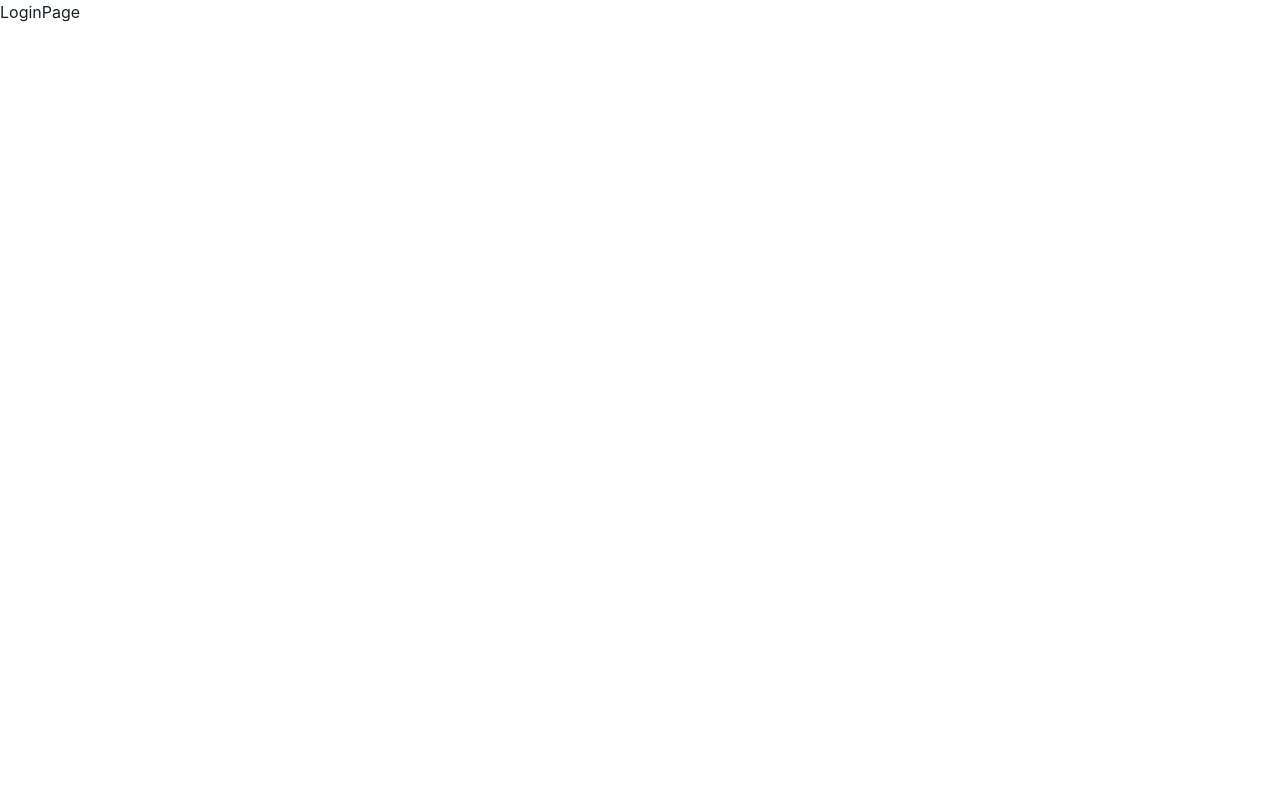
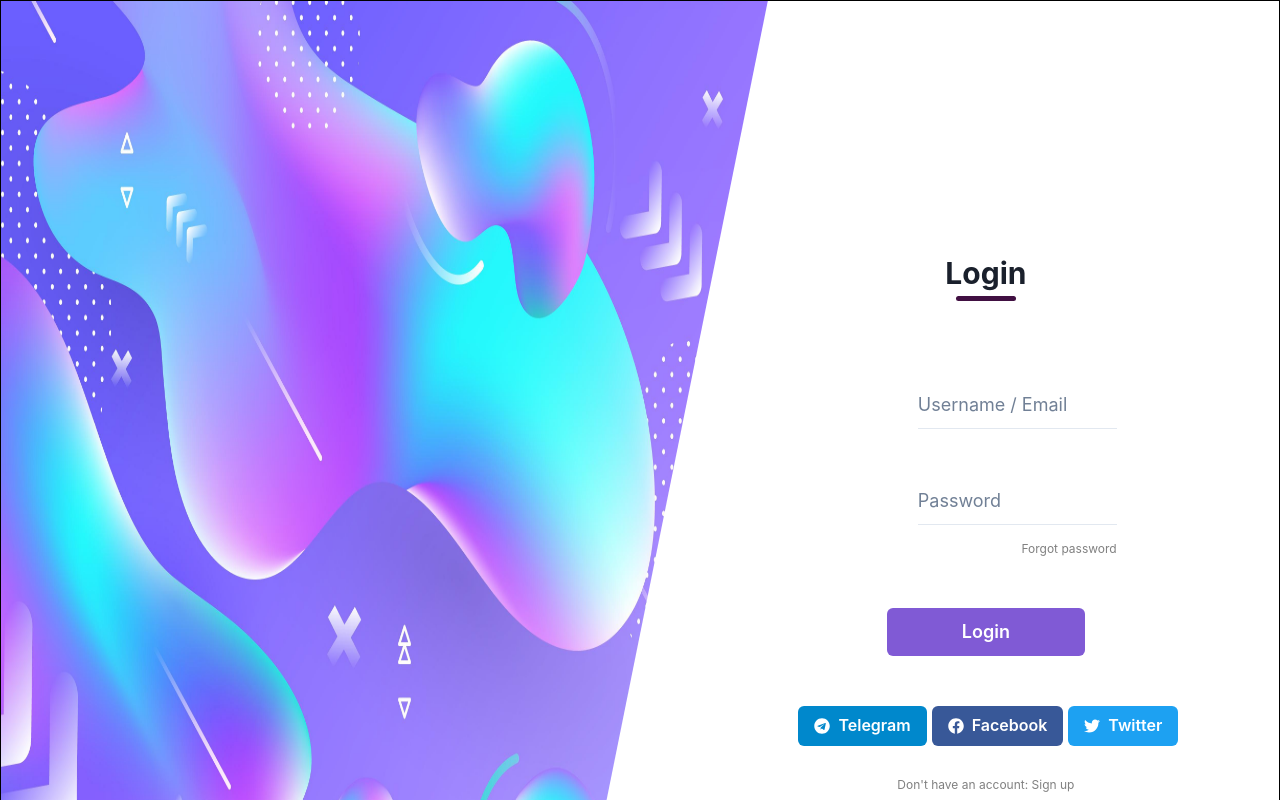
Before and after one commit to twillsonepitech/Tic-Tac-Toe, a React (Create React App) app: page / in a window 1280 px wide. Shown: the top 800 px of the page. Built offline with nearby package versions, Linux system fonts and the light colour scheme.

Commit message:
[ADD] page login (url=https://localhost:3000/)

```diff
--- a/src/pages/Login.tsx
+++ b/src/pages/Login.tsx
@@ -1,11 +1,45 @@
 import React, { Component } from 'react';
 import { Link } from 'react-router-dom';
+import '../theme/index.css'
+import bgLoginPage from '../ressources/bgLoginPage.jpg'
+import { Input, Button, ButtonGroup } from '@chakra-ui/react'
+import { FaFacebook, FaTwitter, FaTelegram } from 'react-icons/fa'
 
 export default class Login extends Component {
   render() {
     return (
       <>
-        <Link to="/login"> LoginPage </Link>
+
+        <div id="parentContainer" className="parent">
+          <div id="containerLogin" className="child1">
+            <img src={bgLoginPage} alt="bgLoginPage" className="rotation"/>
+          </div>
+
+          <div id="containerLogin" className="child2">
+            <h1 style={{ fontSize: '30px', fontWeight: 'bold'}}>Login</h1>
+            <div id="underline" className="styleUnderline"></div>
+            <div id="input" className="styleInput">
+              <Input variant='flushed' placeholder='Username / Email' size='lg'/>
+              <br/><br/><br/>
+              <Input variant='flushed' placeholder='Password' size='lg'/>
+            </div>
+              <div id="forgotPassword" className="forgotpassword">
+                <p style={{fontSize: "12px", color: "gray"}}>Forgot password</p>
+              </div>
+              <div id="btnLogin" style={{textAlign: "center", paddingTop: "50px"}}>
+                <Button colorScheme='purple' size={"lg"} paddingLeft={75} paddingRight={75}>Login</Button>
+              </div>
+              <div id="btnLogin" style={{textAlign: "center", paddingTop: "50px"}}>
+                <Button colorScheme='telegram' leftIcon={<FaTelegram />} marginLeft="5px"> Telegram </Button>
+                <Button colorScheme='facebook' leftIcon={<FaFacebook />} marginLeft="5px"> Facebook </Button>
+                <Button colorScheme='twitter' leftIcon={<FaTwitter />} marginLeft="5px"> Twitter </Button>
+              </div>
+              <div id="linkSignUp" style={{textAlign: "center", paddingTop: "30px"}}>
+                <p style={{fontSize: "12px", color: "gray"}}>Don't have an account: Sign up </p>
+              </div>
+          </div>
+
+        </div>
       </>
     )
   }
--- a/src/theme/index.css
+++ b/src/theme/index.css
@@ -1,3 +1,59 @@
 html {
   scroll-behavior: smooth;
 }
+
+body {
+  font-family: Arial;
+  text-align: center;
+}
+
+.parent {
+  border: 1px solid black;
+  height: 100%;
+  width: 100%;
+}
+
+.styleUnderline {
+  width: 60px;
+  height: 5px;
+  display: inline-block;
+  border-radius: 5px;
+  vertical-align: top;
+  background-color: rgb(65, 16, 66);
+  margin-bottom: 80px;
+}
+
+.styleInput {
+  width: 80%;
+  padding-left: 150px;
+}
+
+.forgotpassword {
+  padding-top: 15px;
+  width: 80%;
+  text-align: right;
+}
+
+.child1  {
+  position: relative;
+  width: 60%;
+  height: 100%;
+  display: inline-block;
+  vertical-align: middle;
+  background-size: contain;
+}
+
+.child2 {
+  padding-top: 250px;
+  padding-right: 75px;
+  width: 40%;
+  display: inline-block;
+  vertical-align: top;
+  text-align: center;
+}
+.rotation {
+  width: 100%;
+  height: 950px;
+  -webkit-clip-path: polygon(0 0, 57% 0, 43% 100%, 0% 100%);
+  clip-path: polygon(0 0, 100% 0, 75% 100%, 0% 100%);
+}
--- /dev/null
+++ b/src/types/index.d.ts
@@ -0,0 +1,6 @@
+declare module "*.png";
+
+declare module "*.jpg" {
+    const path: string;
+    export default path;
+}
```
Also changed, not shown: src/ressources/bgLoginPage.jpg (added).
